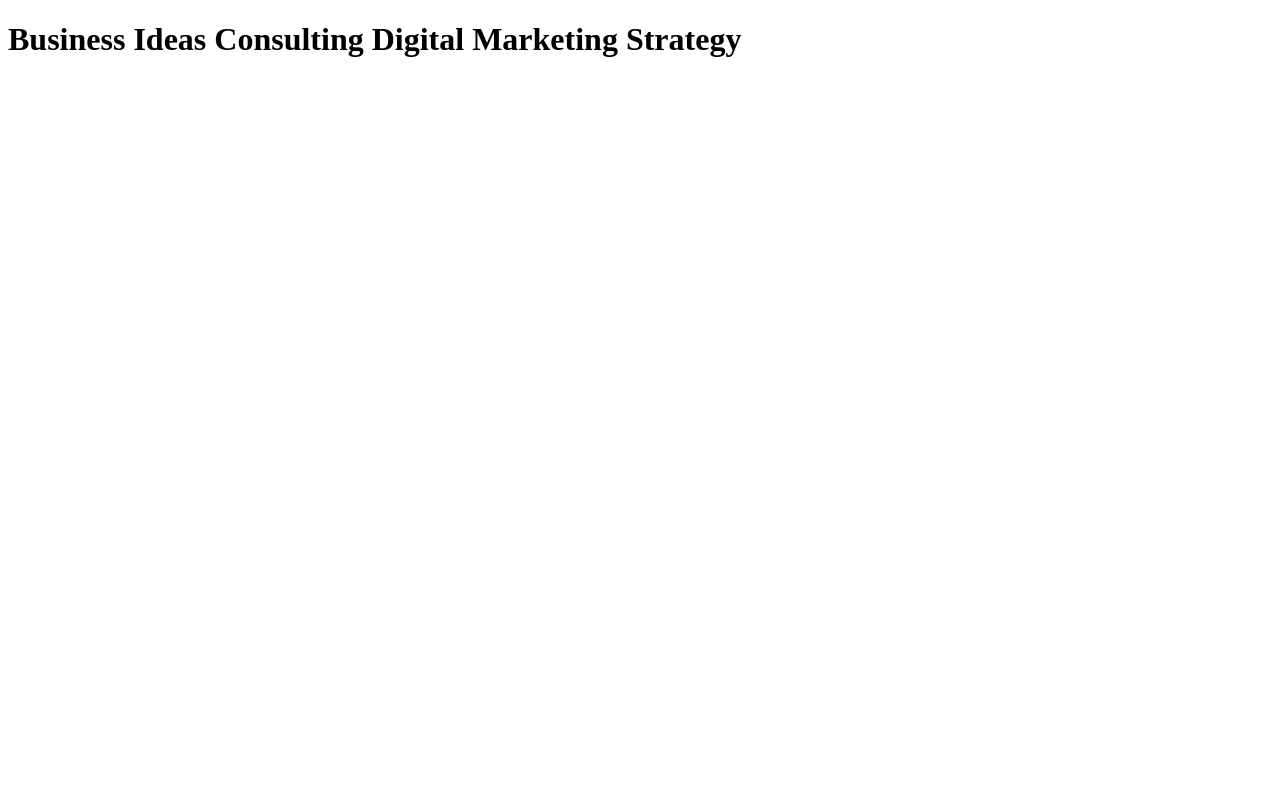
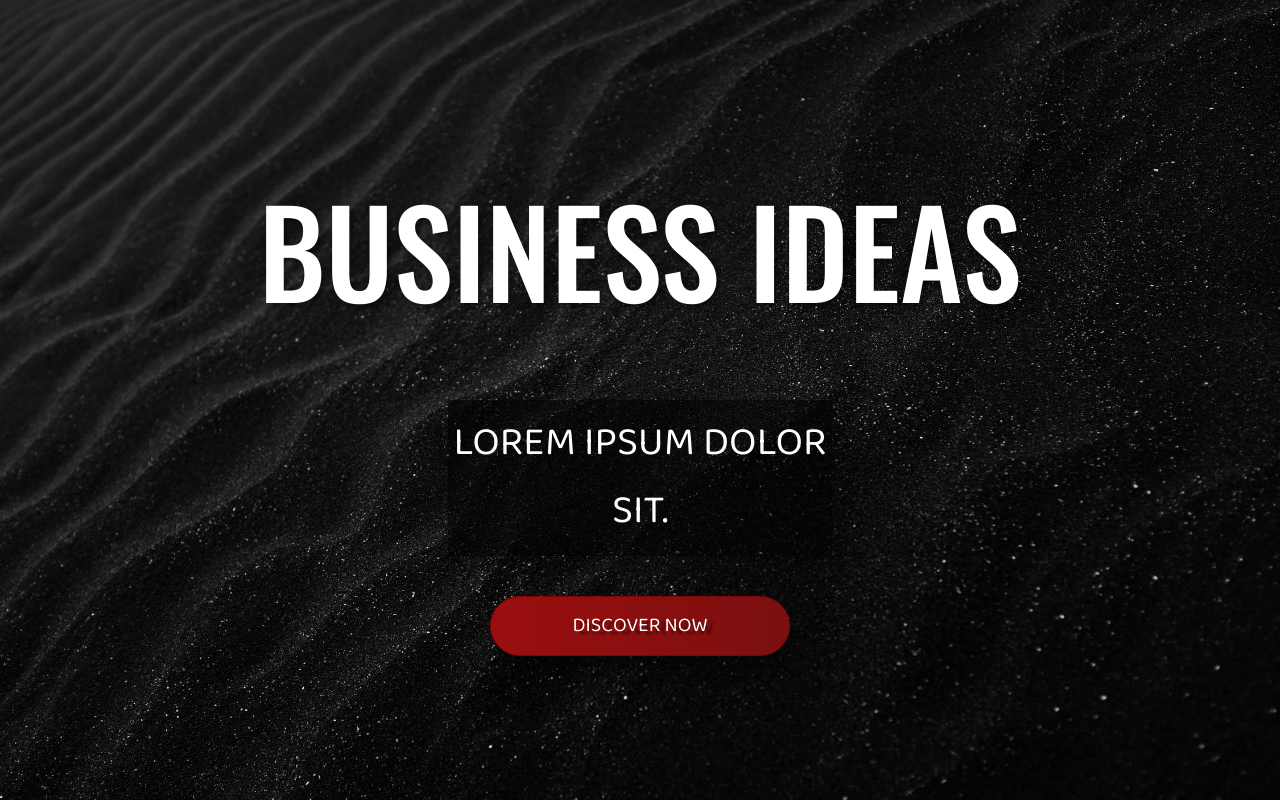
Before and after one commit to Ar1f007/Business-Agency, a plain HTML site: page index.html in a window 1280 px wide. Drawn offline with nearby package versions, Linux system fonts and the light colour scheme.

Commit message:
landing page style

```diff
--- a/index.html
+++ b/index.html
@@ -13,14 +13,18 @@
 <body>
     <div class="container">
         <!-- Section 1 -->
+        <section class="section-1">
             <div class="banner">
                 <h1 class="banner-heading">
                     <span class="heading-1"> Business Ideas </span>
-                <span class="heading-2"> Consulting </span>
+                    <!-- <span class="heading-2"> Consulting </span>
                     <span class="heading-3"> Digital Marketing </span>
-                <span class="heading-4"> Strategy </span>
+                    <span class="heading-4"> Strategy </span> -->
                 </h1>
+                <p class="banner-paragraph">Lorem ipsum dolor sit.</p>
+                <button class="banner-btn">Discover Now</button>
             </div>
+        </section>
         <!-- End of Section 1 -->
     </div>
     <script src="script.js"></script>
--- a/style.css
+++ b/style.css
@@ -0,0 +1,75 @@
+/* Common Styles */
+@import url("https://fonts.googleapis.com/css2?family=Baloo+Da+2:wght@400;500;600;700;800&family=Oswald:wght@200;300;500;600;700&display=swap");
+* {
+  margin: 0;
+  padding: 0;
+  box-sizing: border-box;
+  text-decoration: none;
+  outline: none;
+  list-style-type: none;
+  font-family: "Baloo Da 2", cursive;
+}
+
+html {
+  font-size: 62.5%;
+}
+/* End of Common Styles */
+
+/* Section 1 */
+.section-1 {
+  width: 100%;
+  height: 100vh;
+  background-image: url("images/dark-bg.jpeg");
+  background-repeat: no-repeat;
+  background-size: cover;
+}
+
+.banner {
+  width: 100%;
+  position: absolute;
+  top: 20%;
+  left: 50%;
+  transform: translateX(-50%);
+  text-align: center;
+}
+
+.banner-heading {
+  margin-bottom: 4rem;
+  height: 20rem;
+}
+
+.banner-heading span {
+  font-family: "Oswald", sans-serif;
+  font-size: 12rem;
+  font-weight: 400;
+  text-transform: uppercase;
+  color: #fff;
+  text-shadow: 0.3rem 0.3rem 0.6rem rgba(0, 0, 0, 0.5);
+}
+
+.banner-paragraph {
+  font-size: 4rem;
+  font-weight: 400;
+  text-transform: uppercase;
+  color: #fff;
+  background-color: rgba(0, 0, 0, 0.6);
+  width: 30%;
+  margin: 0 auto 4rem auto;
+  padding: 1rem 0;
+  box-shadow: 1rem 1rem 5rem rgba(0, 0, 0, 0.5);
+}
+
+.banner-btn {
+  width: 30rem;
+  height: 6rem;
+  font-size: 2rem;
+  text-transform: uppercase;
+  border-radius: 3rem;
+  border: 0.1rem solid #800505;
+  background: linear-gradient(to right, #9b0e0e, #7a1010);
+  color: #fff;
+  box-shadow: 1rem 2rem 3rem rgba(0, 0, 0, 0.5);
+  text-shadow: 0.6rem 0.3rem 0.2rem rgba(0, 0, 0, 0.5);
+  cursor: pointer;
+}
+/* End of Section 1 */
```
Lines whose indentation alone changed are shown as unchanged.
